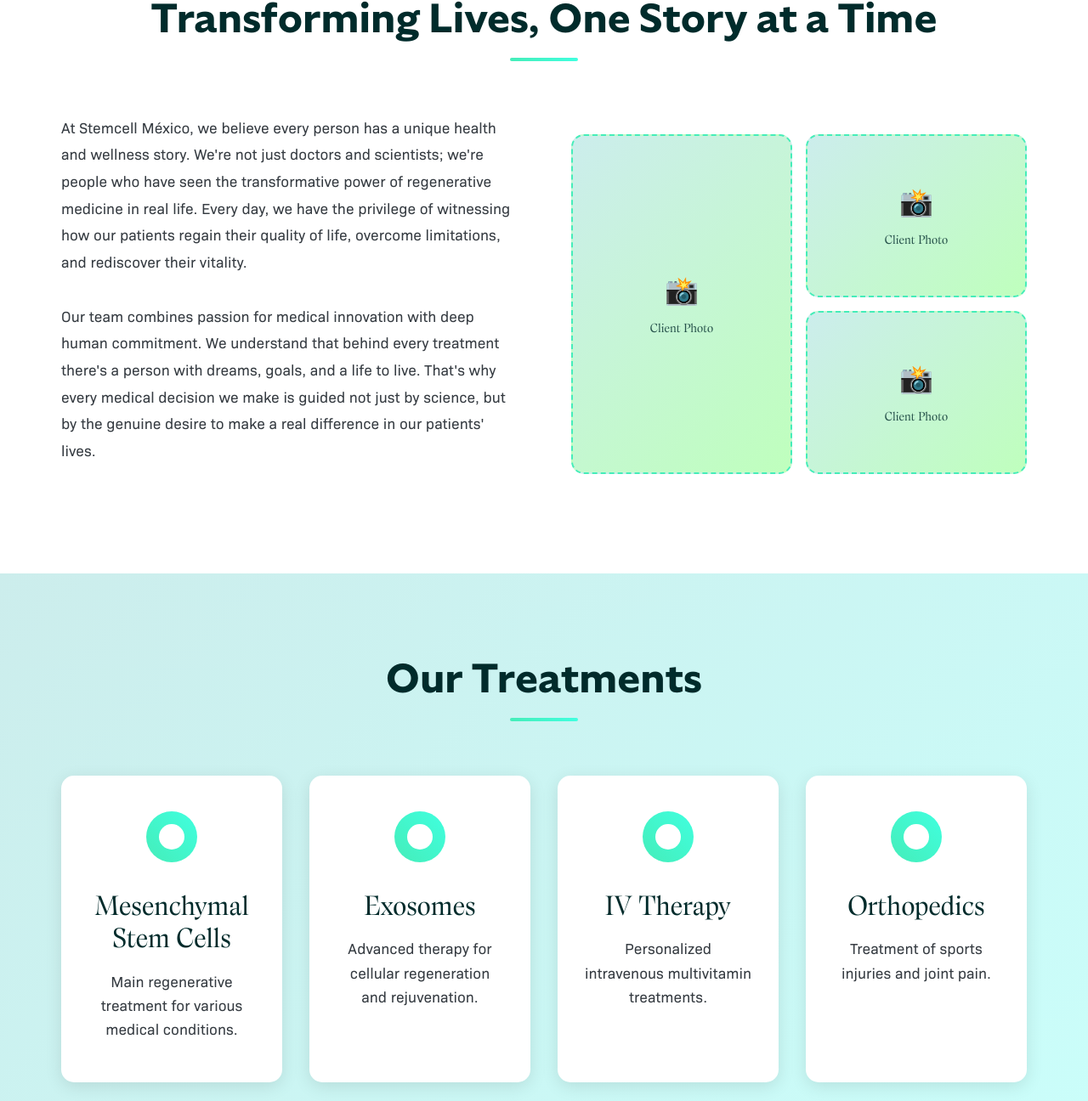
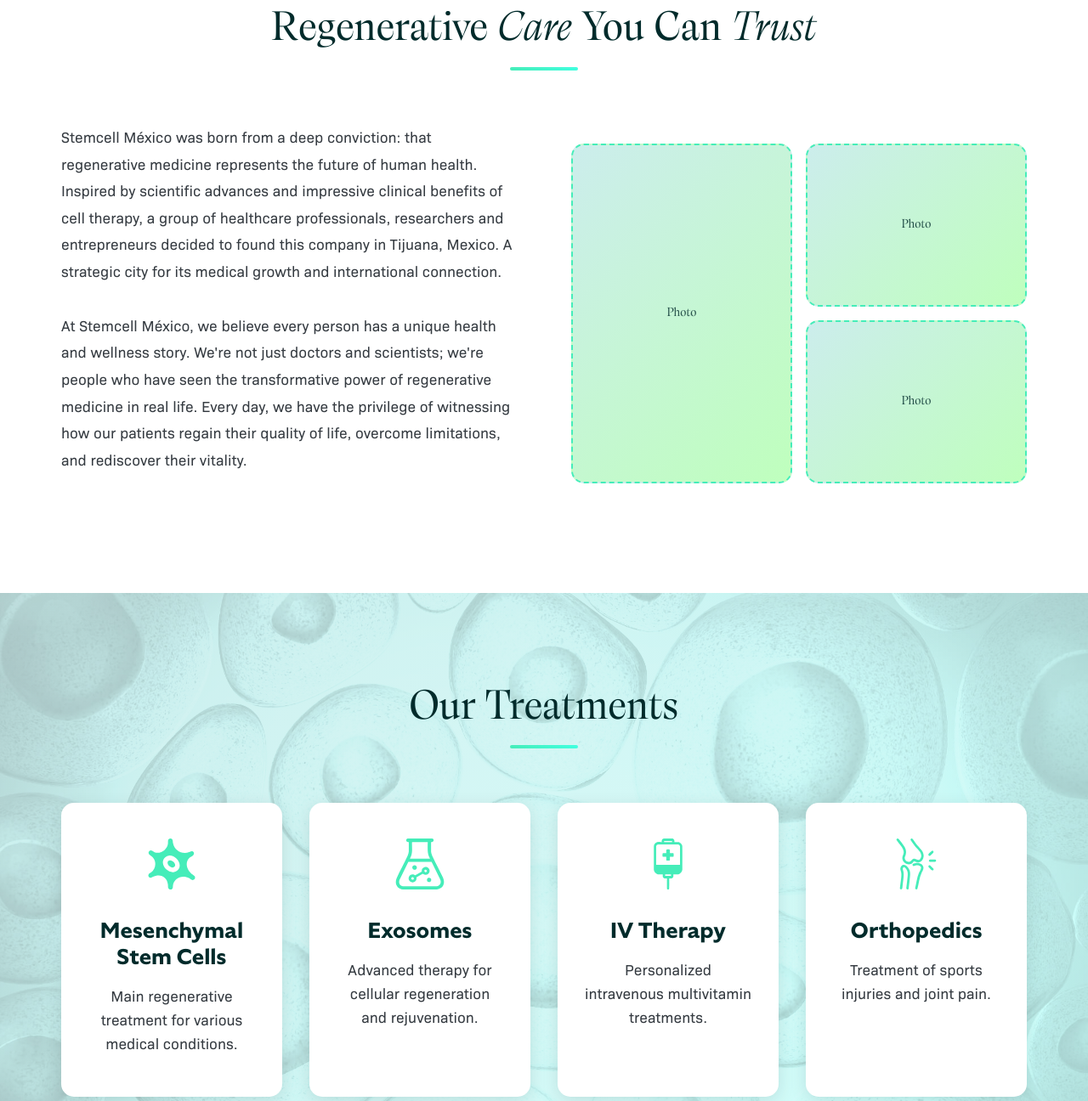
Before and after one commit to SopeDev/stemcellmex, a plain HTML site: page public/index.html in a window 1280 px wide. Shown: the part 902-2198 px from the top of the page at 85% size. Drawn offline with Linux system fonts and the light colour scheme.

Commit message:
continue working homepage

```diff
--- a/public/index.html
+++ b/public/index.html
@@ -15,7 +15,7 @@
     <nav class="navbar">
         <div class="nav-container">
             <div class="nav-logo">
-                <img src="./logo-white.svg" alt="Stemcell México" class="logo-img">
+                <img src="./images/logo-white.svg" alt="Stemcell México" class="logo-img">
             </div>
             <ul class="nav-menu">
                 <li><a href="#inicio" data-es="Inicio" data-en="Home">Home</a></li>
@@ -100,37 +100,34 @@
     <section class="about">
         <div class="container">
             <div class="section-header">
-                <h2 class="section-title" data-es="Transformando Vidas, Una Historia a la Vez" data-en="Transforming Lives, One Story at a Time">Transforming Lives, One Story at a Time</h2>
+                <h2 class="section-title" data-es="Cuidado <span>Regenerativo</span> que Puedes <span>Confiar</span>" data-en="Regenerative <span>Care</span> you can <span>Trust</span>">Regenerative <span>Care</span> you can <span>Trust</span></h2>
                 <div class="title-accent"></div>
             </div>
             <div class="about-content">
                 <div class="about-text">
+                    <p data-es="Stemcell México nace a partir de una profunda convicción: que la medicina regenerativa representa el futuro de la salud humana. Inspirados por los avances científicos y los impresionantes beneficios clínicos de la terapia celular, un grupo de profesionales de la salud, investigadores y empresarios deciden fundar esta compañía en Tijuana, México. Una ciudad estratégica por su crecimiento médico y conexión internacional." data-en="Stemcell México was born from a deep conviction: that regenerative medicine represents the future of human health. Inspired by scientific advances and impressive clinical benefits of cell therapy, a group of healthcare professionals, researchers and entrepreneurs decided to found this company in Tijuana, Mexico. A strategic city for its medical growth and international connection.">
+                        Stemcell México was born from a deep conviction: that regenerative medicine represents the future of human health. Inspired by scientific advances and impressive clinical benefits of cell therapy, a group of healthcare professionals, researchers and entrepreneurs decided to found this company in Tijuana, Mexico. A strategic city for its medical growth and international connection.
+                    </p>
+
                     <p data-es="En Stemcell México, creemos que cada persona tiene una historia única de salud y bienestar. No somos solo médicos y científicos; somos personas que han visto el poder transformador de la medicina regenerativa en la vida real. Cada día, tenemos el privilegio de ser testigos de cómo nuestros pacientes recuperan su calidad de vida, superan limitaciones y redescubren su vitalidad." data-en="At Stemcell México, we believe every person has a unique health and wellness story. We're not just doctors and scientists; we're people who have seen the transformative power of regenerative medicine in real life. Every day, we have the privilege of witnessing how our patients regain their quality of life, overcome limitations, and rediscover their vitality.">
                         At Stemcell México, we believe every person has a unique health and wellness story. We're not just doctors and scientists; we're people who have seen the transformative power of regenerative medicine in real life. Every day, we have the privilege of witnessing how our patients regain their quality of life, overcome limitations, and rediscover their vitality.
-                    </p>
-
-                    <p data-es="Nuestro equipo combina la pasión por la innovación médica con un profundo compromiso humano. Entendemos que detrás de cada tratamiento hay una persona con sueños, metas y una vida por vivir. Por eso, cada decisión médica que tomamos está guiada no solo por la ciencia, sino por el deseo genuino de hacer una diferencia real en la vida de nuestros pacientes." data-en="Our team combines passion for medical innovation with deep human commitment. We understand that behind every treatment there's a person with dreams, goals, and a life to live. That's why every medical decision we make is guided not just by science, but by the genuine desire to make a real difference in our patients' lives.">
-                        Our team combines passion for medical innovation with deep human commitment. We understand that behind every treatment there's a person with dreams, goals, and a life to live. That's why every medical decision we make is guided not just by science, but by the genuine desire to make a real difference in our patients' lives.
                     </p>
                 </div>
                 <div class="about-visual">
                     <div class="photo-gallery">
                         <div class="photo-placeholder photo-1">
                             <div class="placeholder-text">
-                                <span class="placeholder-icon">📸</span>
-                                <p data-es="Foto del Cliente" data-en="Client Photo">Client Photo</p>
+                                <p>Photo</p>
                             </div>
                         </div>
                         <div class="photo-placeholder photo-2">
                             <div class="placeholder-text">
-                                <span class="placeholder-icon">📸</span>
-                                <p data-es="Foto del Cliente" data-en="Client Photo">Client Photo</p>
+                                <p>Photo</p>
                             </div>
                         </div>
                         <div class="photo-placeholder photo-3">
                             <div class="placeholder-text">
-                                <span class="placeholder-icon">📸</span>
-                                <p data-es="Foto del Cliente" data-en="Client Photo">Client Photo</p>
+                                <p>Photo</p>
                             </div>
                         </div>
                     </div>
@@ -149,28 +146,28 @@
             <div class="services-grid">
                 <div class="service-card">
                     <div class="service-icon">
-                        <div class="icon-cell"></div>
+                        <img src="./images/icon-1.svg" alt="Stem Cells" class="service-svg-icon">
                     </div>
                     <h3 data-es="Células Madre Mesenquimales" data-en="Mesenchymal Stem Cells">Mesenchymal Stem Cells</h3>
                     <p data-es="Tratamiento regenerativo principal para diversas condiciones médicas." data-en="Main regenerative treatment for various medical conditions.">Main regenerative treatment for various medical conditions.</p>
                 </div>
                 <div class="service-card">
                     <div class="service-icon">
-                        <div class="icon-exosome"></div>
+                        <img src="./images/icon-2.svg" alt="Exosomes" class="service-svg-icon">
                     </div>
                     <h3 data-es="Exosomas" data-en="Exosomes">Exosomes</h3>
                     <p data-es="Terapia avanzada para regeneración celular y rejuvenecimiento." data-en="Advanced therapy for cellular regeneration and rejuvenation.">Advanced therapy for cellular regeneration and rejuvenation.</p>
                 </div>
                 <div class="service-card">
                     <div class="service-icon">
-                        <div class="icon-iv"></div>
+                        <img src="./images/icon-3.svg" alt="IV Therapy" class="service-svg-icon">
                     </div>
                     <h3 data-es="Sueros IV" data-en="IV Therapy">IV Therapy</h3>
                     <p data-es="Tratamientos multivitamínicos intravenosos personalizados." data-en="Personalized intravenous multivitamin treatments.">Personalized intravenous multivitamin treatments.</p>
                 </div>
                 <div class="service-card">
                     <div class="service-icon">
-                        <div class="icon-ortho"></div>
+                        <img src="./images/icon-4.svg" alt="Orthopedics" class="service-svg-icon">
                     </div>
                     <h3 data-es="Ortopedia" data-en="Orthopedics">Orthopedics</h3>
                     <p data-es="Tratamiento de lesiones deportivas y dolores articulares." data-en="Treatment of sports injuries and joint pain.">Treatment of sports injuries and joint pain.</p>
@@ -254,7 +251,7 @@
                 </div>
             </div>
             <div class="footer-bottom">
-                <p>&copy; 2024 Stemcell México. Todos los derechos reservados.</p>
+                <p>&copy; 2025 Stemcell México. Todos los derechos reservados.</p>
             </div>
         </div>
     </footer>
--- a/public/script.js
+++ b/public/script.js
@@ -155,7 +155,7 @@
     elementsToTranslate.forEach(element => {
         const newText = element.getAttribute('data-en');
         if (newText) {
-            element.textContent = newText;
+            element.innerHTML = newText;
         }
     });
 
@@ -186,7 +186,7 @@
             const targetLang = currentLanguage === 'en' ? 'en' : 'es';
             const newText = element.getAttribute(`data-${targetLang}`);
             if (newText) {
-                element.textContent = newText;
+                element.innerHTML = newText;
             }
         });
 
@@ -245,7 +245,7 @@
 
         // Border-radius animation (from original CSS keyframes)
         const borderRadiusProgress = Math.sin(time * (0.2 + index * 0.05));
-        const borderRadius = 50 + (borderRadiusProgress * 10); // Animate between 40% and 60%
+        const borderRadius = 45 + (borderRadiusProgress * 5); // Animate between 40% and 50%
 
         // Combine parallax and float animation
         shape.style.transform = `translate3d(${xPos}px, ${yPos + floatY}px, ${depth * 100}px) rotate(${rotation}deg) scale(${scale})`;
--- a/public/styles.css
+++ b/public/styles.css
@@ -147,6 +147,7 @@
     max-width: 1200px;
     margin: 0 auto;
     padding: 0 2rem;
+    width: 100%;
 }
 
 /* Navigation */
@@ -697,6 +698,15 @@
 .section-title {
     color: var(--stellar-explorer);
     margin-bottom: 1rem;
+    font-family: 'Calvino', serif;
+    font-weight: normal;
+    font-size: 3rem;
+    text-transform: capitalize;
+}
+
+.section-title span {
+    font-family: 'Calvino', serif;
+    font-style: italic;
 }
 
 .title-accent {
@@ -711,6 +721,9 @@
 .about {
     padding: 6rem 0;
     background: var(--white);
+    min-height: 100vh;
+    display: flex;
+    align-items: center;
 }
 
 .about-content {
@@ -790,7 +803,34 @@
 /* Services Preview */
 .services-preview {
     padding: 6rem 0;
-    background: linear-gradient(135deg, var(--journey-sky), var(--luminescent-sky));
+    background: linear-gradient(135deg, var(--journey-sky), var(--luminescent-sky)), url('./images/background-1.jpg');
+    background-size: cover;
+    background-position: center;
+    background-repeat: no-repeat;
+    background-blend-mode: overlay;
+    background-attachment: fixed;
+    position: relative;
+    min-height: 100vh;
+    display: flex;
+    align-items: center;
+    overflow: hidden;
+}
+
+.services-preview::before {
+    content: '';
+    position: absolute;
+    top: 0;
+    left: 0;
+    width: 100%;
+    height: 100%;
+    background: linear-gradient(135deg, rgba(204, 237, 236, 0.8), rgba(202, 255, 251, 0.8));
+    z-index: 1;
+}
+
+.services-preview .container {
+    position: relative;
+    z-index: 2;
+    width: 100%;
 }
 
 .services-grid {
@@ -843,9 +883,18 @@
     background: var(--white);
 }
 
+/* New SVG icon styles */
+.service-svg-icon {
+    width: 60px;
+    height: 60px;
+}
+
 .service-card h3 {
     color: var(--stellar-explorer);
     margin-bottom: 1rem;
+    font-family: 'Specter', sans-serif;
+    font-weight: bold;
+    font-size: 1.6rem;
 }
 
 .service-card p {
@@ -860,6 +909,9 @@
 .benefits {
     padding: 6rem 0;
     background: var(--white);
+    min-height: 100vh;
+    display: flex;
+    align-items: center;
 }
 
 .benefits-content {
@@ -939,6 +991,9 @@
     background: linear-gradient(135deg, var(--stellar-explorer), #003333);
     color: var(--white);
     text-align: center;
+    min-height: 100vh;
+    display: flex;
+    align-items: center;
 }
 
 .cta-content h2 {
@@ -1222,6 +1277,11 @@
     .container {
         padding: 0 1rem;
     }
+
+    /* Disable parallax on mobile for better performance */
+    .services-preview {
+        background-attachment: scroll;
+    }
 }
 
 @media (max-width: 480px) {
```
Also changed, not shown: public/images/background-1.jpg (added), public/images/icon-1.svg (added), public/images/icon-2.svg (added), public/images/icon-3.svg (added), public/images/icon-4.svg (added), public/images/logo-white.svg (renamed from public/logo-white.svg).
